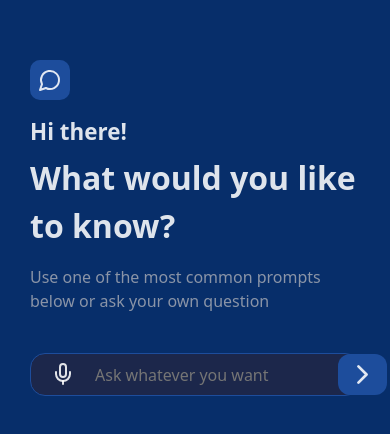
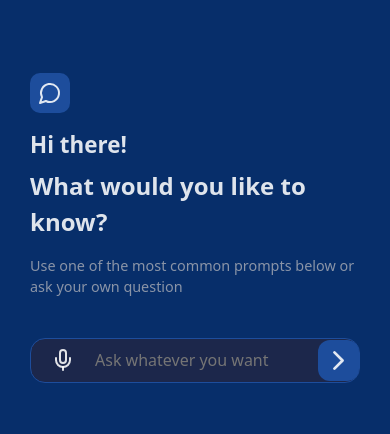
Before and after one commit to MolokovNikita/app-gpt, a React (Vite) app in the folder client/: page / in a window 390 px wide. Shown: the part 194-628 px from the top of the page. Built offline with nearby package versions, Linux system fonts and the light colour scheme; no server answers.

Commit message:
Improve mobile view

```diff
--- a/client/src/components/ChatBox/chatBox.module.scss
+++ b/client/src/components/ChatBox/chatBox.module.scss
@@ -56,6 +56,7 @@
     border: none;
     font-size: 1rem;
     outline: none;
+    min-width: 0;
 }
 
 .icon {
@@ -158,3 +159,21 @@
     border-radius: 12px;
     border: 1px solid #2e3a5e;
 }
+
+@media (max-width: 400px) {
+    .subheading {
+        font-size: 1.5rem;
+    }
+
+    .askQuestion {
+        font-size: 0.9rem;
+    }
+
+    .inputWrapper {
+        padding: 1px 0;
+    }
+
+    .sendButton {
+        padding: 8px 8px;
+    }
+}
```
